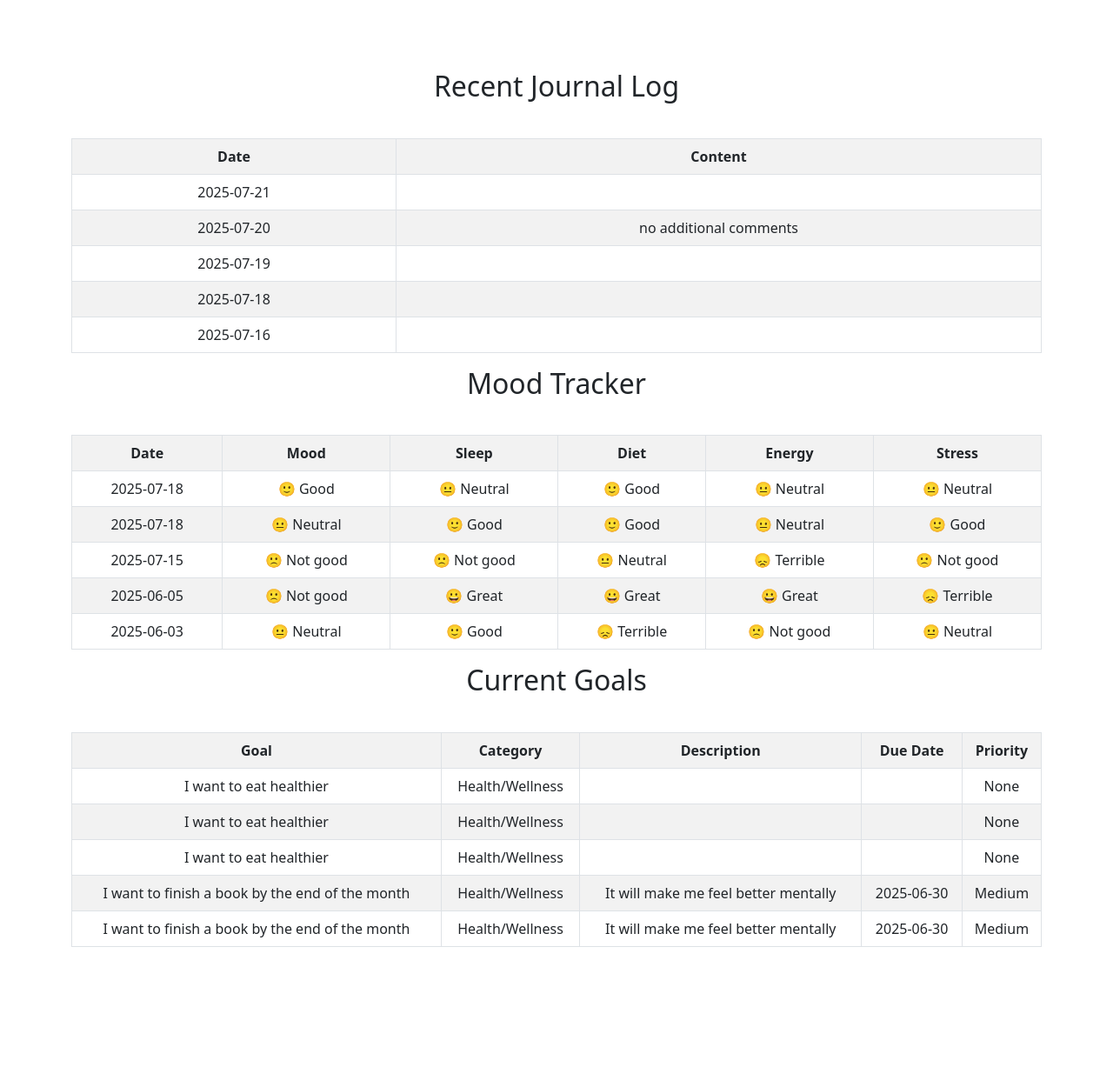
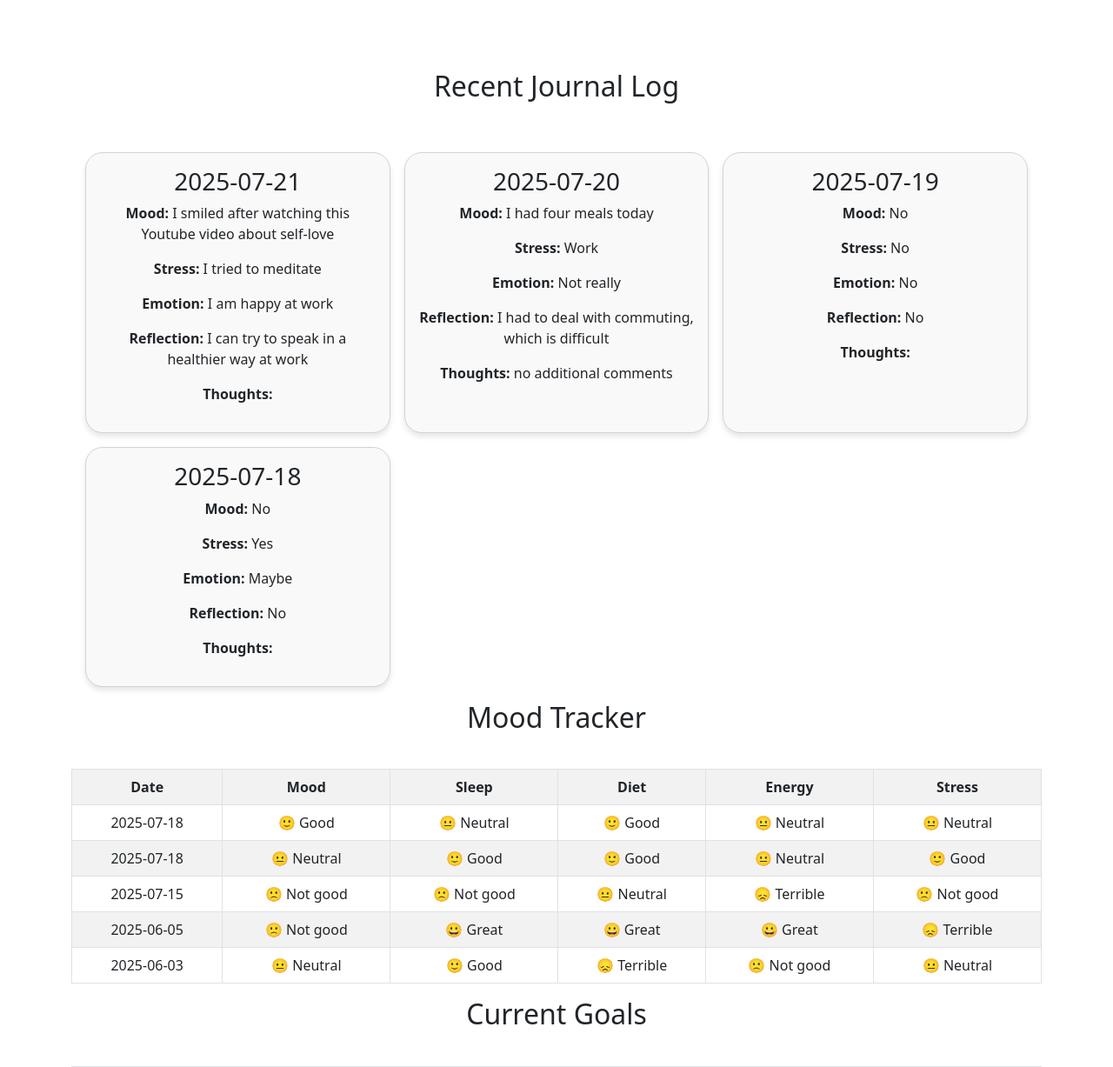
Before and after one commit to jliu0327/mental_health_tracker, a Flask app: page / in a window 1280 px wide. Shown: the part 64-1291 px from the top of the page at 87% size. Before the commit the page ends 1153 px from the top, so only its background shows below. Run offline with Flask 3, Linux system fonts and the light colour scheme; a user stored in the database is signed in; data comes from the database, SQL or seed files in the repository; both versions use the stored data as it was after the commit.

Commit message:
Updated homepage to show recent logs

```diff
--- a/app.py
+++ b/app.py
@@ -20,7 +20,7 @@ def index():
     user_id = session["user_id"]
 
     # get latest 5 journal entries
-    cur.execute("SELECT date, content FROM entries WHERE user_id = ? ORDER BY date DESC LIMIT 5", (user_id,))
+    cur.execute("SELECT date, mood, stress, emotion, self_reflection, content FROM entries WHERE user_id = ? ORDER BY date DESC LIMIT 4", (user_id,))
     journal_entries = cur.fetchall()
 
     # get latest 5 mood tracker entries
--- a/static/style.css
+++ b/static/style.css
@@ -52,3 +52,18 @@
     font-style: italic;
     margin-top: 10px;
 }
+
+.entry-container {
+  display: grid;
+  grid-template-columns: repeat(auto-fill, minmax(300px, 1fr));
+  gap: 1rem;
+  padding: 1rem;
+}
+
+.entry-card {
+  border: 1px solid lightgray;
+  border-radius: 20px;
+  padding: 1rem;
+  background-color: #f9f9f9;
+  box-shadow: 0 4px 6px rgba(0,0,0,0.1);
+}
--- a/templates/index.html
+++ b/templates/index.html
@@ -6,18 +6,18 @@
 
 {% block main %}
     <h2 class="heading-space">Recent Journal Log</h2>
-    <table class="table table-striped table-bordered">
-        <tr>
-            <th>Date</th>
-            <th>Content</th>
-        </tr>
+    <div class="entry-container">
         {% for entry in journal_entries %}
-            <tr>
-                <td>{{ entry['date'] }}</td>
-                <td>{{ entry['content'] }}</td>
-            </tr>
+            <div class="entry-card">
+                <h3>{{ entry['date'] }}</h3>
+                <p><strong>Mood:</strong> {{ entry['mood'] }}</p>
+                <p><strong>Stress:</strong> {{ entry['stress'] }}</p>
+                <p><strong>Emotion:</strong> {{ entry['emotion'] }}</p>
+                <p><strong>Reflection:</strong> {{ entry['self_reflection'] }}</p>
+                <p><strong>Thoughts:</strong> {{ entry['content'] }}</p>
+            </div>
         {% endfor %}
-    </table>
+    </div>
     <h2 class="heading-space">Mood Tracker</h2>
     <table class="table table-striped table-bordered">
         <tr>
```
Also changed, not shown: mental_health.db.
